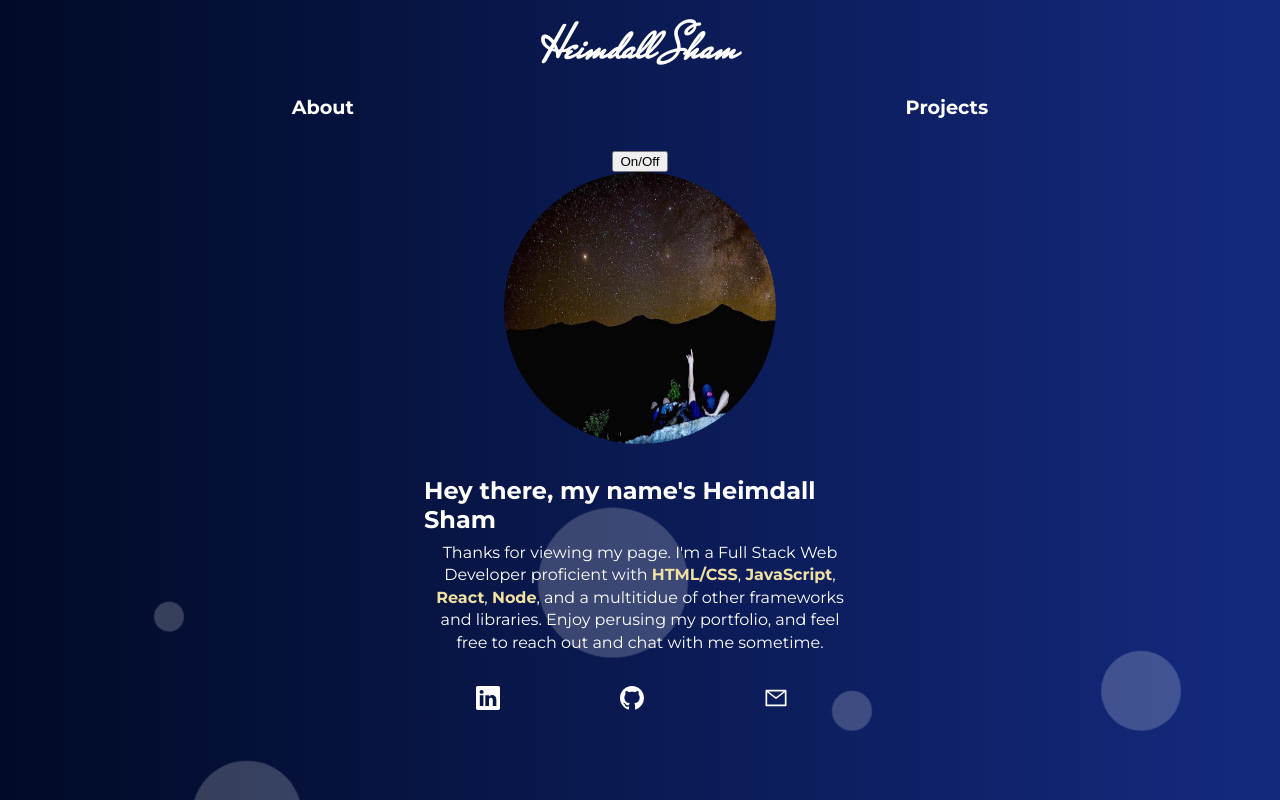
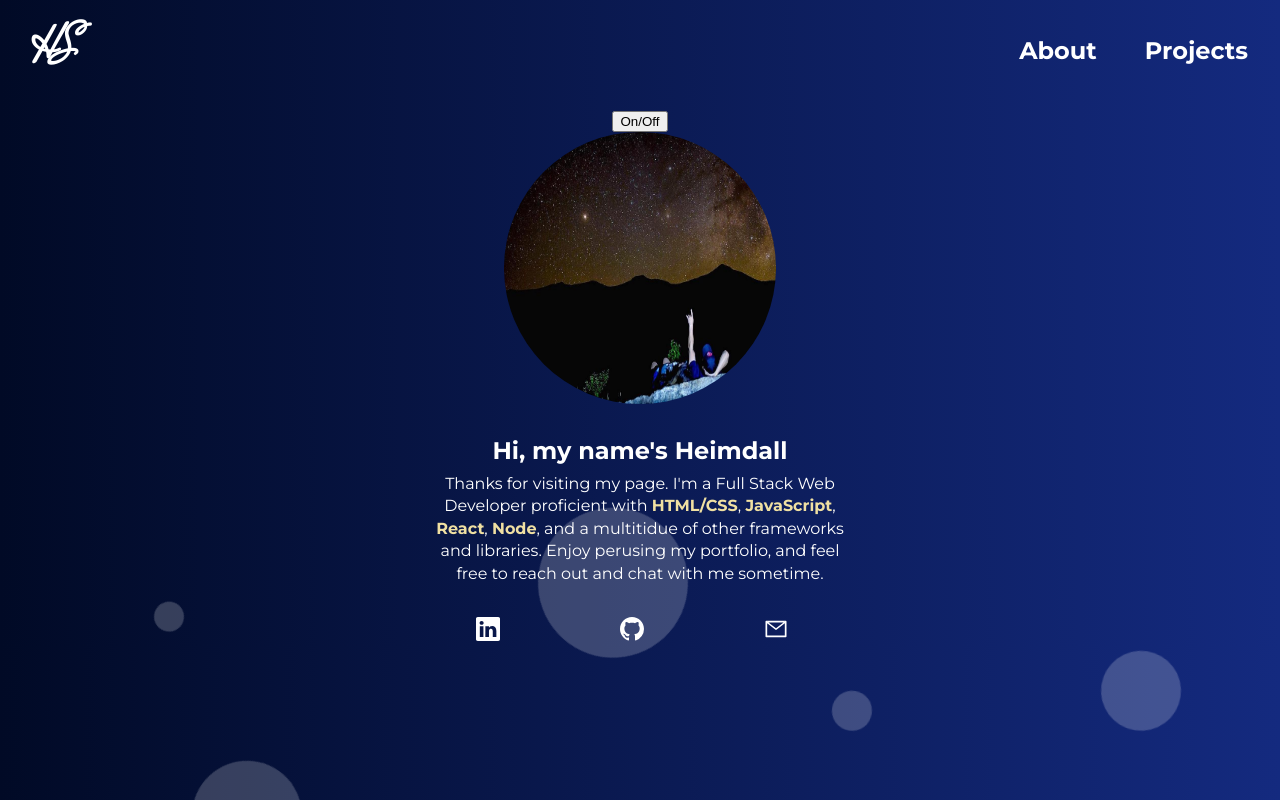
Before and after one commit to HeimdallS/personal-site, a React (Create React App) app: page / in a window 1280 px wide. Built offline with nearby package versions, Linux system fonts and the light colour scheme.

Commit message:
Applying styling to table mode for homepage. Updated tablet mode for header.

```diff
--- a/src/App.scss
+++ b/src/App.scss
@@ -1,3 +1,6 @@
+@use "./partials/mixins.scss" as *;
+@use "./partials/variables.scss" as *;
+
 *,
 *::before,
 *::after {
@@ -7,7 +10,10 @@
 body {
   background: linear-gradient(to left, #142a7f, #010a26);
   color: white;
-  padding-left: 1rem;
-  padding-right: 1rem;
+  padding: 0 1rem;
   font-family: Montserrat;
+
+  @include tablet {
+    padding: 0 2rem;
+  }
 }
--- a/src/components/Header/Nav.js
+++ b/src/components/Header/Nav.js
@@ -7,6 +7,7 @@ export default function Header() {
     return (
         <nav className="header">
             <h1 className="header__logo">Heimdall Sham</h1>
+            <h1 className="header__logo-tablet">HS</h1>
             <ul className='header__routes'>
                 <li className='header__route'>About</li>
                 <li className='header__route'>Projects</li>
--- a/src/components/Header/Nav.scss
+++ b/src/components/Header/Nav.scss
@@ -1,4 +1,6 @@
 @use "../../partials/typography.scss";
+@use "../../partials/variables.scss" as *;
+@use "../../partials/mixins.scss" as *;
 
 .header {
   display: flex;
@@ -8,12 +10,30 @@
   margin-top: 1rem;
   margin-bottom: 2rem;
 
+  @include tablet {
+    flex-direction: row;
+  }
+
   &__logo {
     font-family: Mr De Haviland;
     font-size: 3rem;
     font-weight: 700;
     margin-top: 0;
     margin-bottom: 1rem;
+
+    @include tablet {
+      display: none;
+    }
+  }
+
+  &__logo-tablet {
+    font-family: Mr De Haviland;
+    display: none;
+
+    @include tablet {
+      display: contents;
+      font-size: 3rem;
+    }
   }
 
   &__routes {
@@ -25,10 +45,19 @@
     display: flex;
     margin: 0;
     padding-left: 0;
+
+    @include tablet {
+      justify-content: flex-end;
+      font-size: 1.5rem;
+    }
   }
 
   &__route {
     list-style-type: none;
+
+    @include tablet {
+      margin-left: 3rem;
+    }
 
     &:hover {
       color: #ebd580;
--- a/src/pages/HomePage/HomePage.js
+++ b/src/pages/HomePage/HomePage.js
@@ -17,9 +17,9 @@ export default function HomePage() {
         <main className="content">
             <div className="content__container">
                 <div className="content__text-container">
-                    <h2 className="content__subhead">Hey there, my name's Heimdall Sham</h2>
+                    <h2 className="content__subhead">Hi, my name's Heimdall</h2>
                     <p className="content__personal-statement">
-                        Thanks for viewing my page. I'm a Full Stack Web Developer proficient with <span className='content__highlight'>HTML/CSS</span>, <span className='content__highlight'>JavaScript</span>, <span className='content__highlight'>React</span>, <span className='content__highlight'>Node</span>, and a multitidue of
+                        Thanks for visiting my page. I'm a Full Stack Web Developer proficient with <span className='content__highlight'>HTML/CSS</span>, <span className='content__highlight'>JavaScript</span>, <span className='content__highlight'>React</span>, <span className='content__highlight'>Node</span>, and a multitidue of
                         other frameworks and libraries. Enjoy perusing my portfolio, and feel free to reach out and chat with me sometime.
                     </p>
                     <div className="content__link-container">
```
